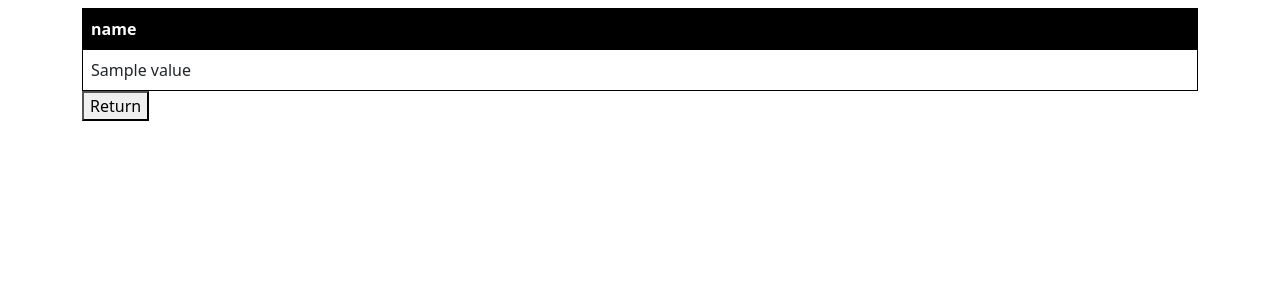
After one commit to raccoon-coding/Eins-Internship, a Flask app: template frontend/templates/JsonTable.html in a window 1280 px wide. The commit adds this page. Shown: the top 300 px of the page. Run offline with Flask 3, Linux system fonts and the light colour scheme; the template is opened without the code that fills it: most values are stand-ins (such as "Sample title", 1, 10 or a date in 2020); some libraries are stand-ins or nearby versions.

Commit message:
Modified Error

```diff
--- a/frontend/app.py
+++ b/frontend/app.py
@@ -10,8 +10,8 @@ import io
 app = Flask(__name__)
 api = Api(app)
 
-server_api_url = 'http://192.168.0.214:5000//simulator/inputs'
-return_server_api_url = 'http://192.168.0.214:5000/simulator/outputs'
+server_api_url = 'http://127.0.0.1:5000//simulator/inputs'
+return_server_api_url = 'http://127.0.0.1:5000/simulator/outputs'
 
 
 @app.route('/')
@@ -22,6 +22,7 @@ def upload_file():
 @app.route('/scenario', methods=['GET', 'POST'])
 def scenario_uploads():
     if request.method == 'POST':
+
         scenario = request.files.getlist("file[]")
         for file in scenario:
             # CSV 파일만 업로드
@@ -30,18 +31,16 @@ def scenario_uploads():
                     file.save(f)
                     contents = f.getvalue()
                 parameter = {
-                    "file[]": {
-                        file.name: contents
-                    }
+                    "file[]": (file.filename, contents)
+
                 }
                 requests.post(server_api_url, files=parameter)
-        parameter = {
-            "name": "all"
-        }
+
+        parameter = {"name": "all"}
         response = requests.get(server_api_url, params=parameter)
         datas = response.json()
         scenario_list = list()
-        for data in datas["files"]:
+        for data in datas:
             scenario_list.append(data)
         return render_template("scenario.html", scenario_name=scenario_list)
     else:
@@ -51,7 +50,7 @@ def scenario_uploads():
         response = requests.get(server_api_url, params=parameter)
         datas = response.json()
         scenario_list = list()
-        for data in datas["file_name"]:
+        for data in datas:
             scenario_list.append(data)
         return render_template("scenario.html", scenario_name=scenario_list)
 
@@ -113,10 +112,9 @@ def link_detail(file_name):
     }
     response = requests.get(server_api_url, params=parameter)
     datas = response.json()
-    if format_type == 'json':
-        return render_template("JsonTable.html", json=datas)
-    else:
-        return render_template("scenario_list.html", csv=datas)
+    print(datas)
+
+    return render_template("JsonTable.html", json=datas)
 
 
 if __name__ == '__main__':
--- /dev/null
+++ b/frontend/templates/JsonTable.html
@@ -0,0 +1,47 @@
+<!DOCTYPE html>
+<html>
+<head>
+    <link rel="stylesheet" href="{{ url_for('static', filename='bootstrap.min.css') }}">
+    <style>
+        /* 스타일 추가 */
+        table {
+            border-collapse: collapse;
+            width: 100%;
+        }
+
+        th, td {
+            border: 1px solid black;
+            padding: 8px;
+            text-align: left;
+        }
+
+        th {
+            background-color: black;
+            color: white;
+        }
+    </style>
+</head>
+<body>
+    <div class="container my-2">
+        <table id="demo">
+            <tr>
+                <!-- JSON 데이터의 키를 테이블 헤더로 표시 -->
+                {% for key in json[0].keys() %}
+                    <th>{{ key }}</th>
+                {% endfor %}
+            </tr>
+            {% for row in json %}
+                <tr>
+                    <!-- 각 키에 해당하는 값들을 테이블 행에 표시 -->
+                    {% for value in row.values() %}
+                        <td>{{ value }}</td>
+                    {% endfor %}
+                </tr>
+            {% endfor %}
+        </table>
+        <form method="get" action="/scenario">
+            <button type="submit">Return</button>
+        </form>
+    </div>
+</body>
+</html>
--- a/frontend/templates/scenario.html
+++ b/frontend/templates/scenario.html
@@ -1,4 +1,3 @@
-<!-- 시나리오 목록 -->
 <link rel="stylesheet" href="{{ url_for('static', filename='bootstrap.min.css') }}">
 <div class="container my-2">
     <table class="table">
@@ -9,8 +8,8 @@
             </tr>
         </thead>
         <tbody>
-        {% if number %}
-        {% for i in range(number) %}
+            {% if scenario_name %}
+            {% for i in range(scenario_name|length) %}
             <tr>
                 <td>{{ i + 1 }}</td>
                 <td>
```
Also changed, not shown: backend/src/api.py (+16 -11 lines). Lines whose indentation alone changed are shown as unchanged.
